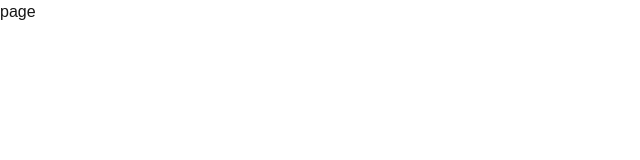
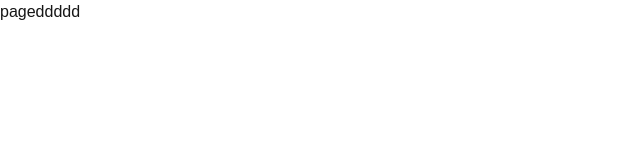
Before and after one commit to osoon9295/action-practice, a Next.js app: page / in a window 1280 px wide. Shown: the top 160 px of the page, without its empty margins (0-640 px from the left). Built offline with nearby package versions, Linux system fonts and the light colour scheme.

Commit message:
action 테스트

```diff
--- a/app/page.tsx
+++ b/app/page.tsx
@@ -1,7 +1,7 @@
 import React from "react";
 
 const page = () => {
-  return <div>page</div>;
+  return <div>pageddddd</div>;
 };
 
 export default page;
```
